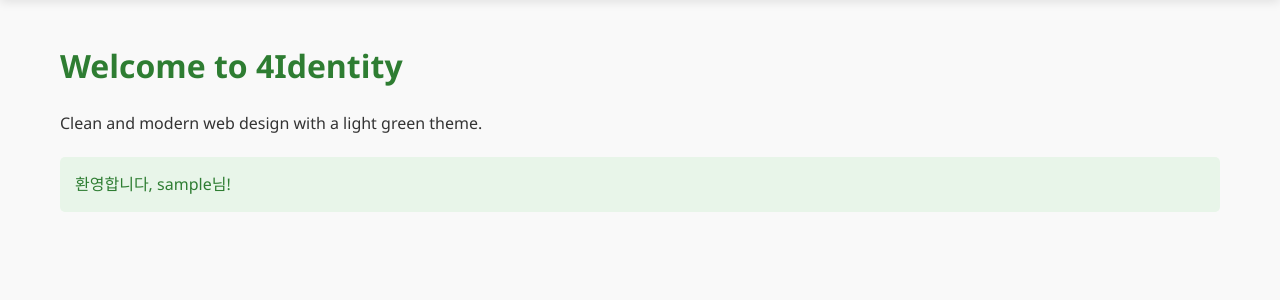
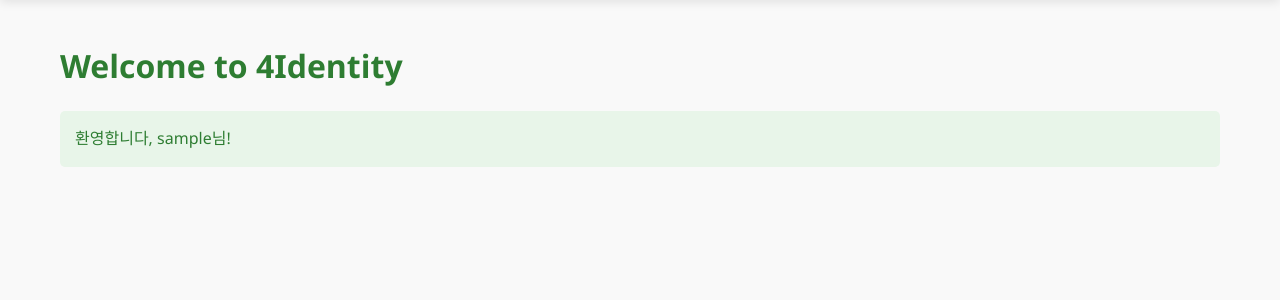
Before and after one commit to 2024-SMHRD-KDT-LangIntelligence-1/4identity, a Spring Boot app: page / in a window 1280 px wide. Shown: the part 71-371 px from the top of the page. Run offline with Spring Boot 4, Linux system fonts and the light colour scheme; the visitor is signed in with stand-in values (Sample User, id 1); some of the project's set-up classes (security, data sources, template engines, error pages and the like) are left out, and stand-ins take their place.

Commit message:
윤진 테스트

```diff
--- a/src/main/resources/templates/index.html
+++ b/src/main/resources/templates/index.html
@@ -38,7 +38,6 @@
     <!-- 메인 콘텐츠 영역 -->
     <main class="container">
         <h1>Welcome to 4Identity</h1>
-        <p>Clean and modern web design with a light green theme.</p>
 
         <!-- 로그인 환영 메시지 -->
         <div th:if="${session.loginMember != null}" class="welcome-message">
```
